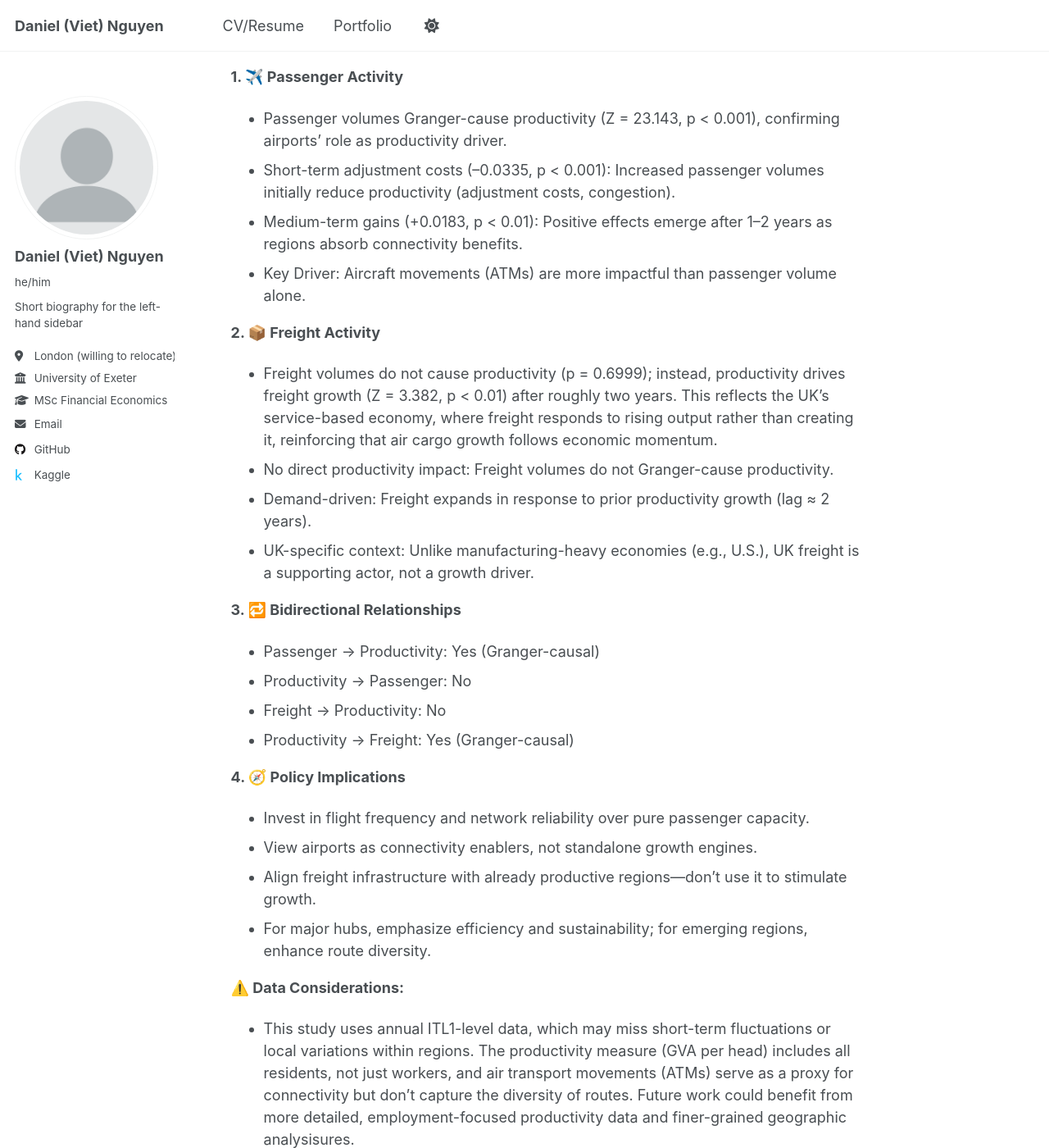
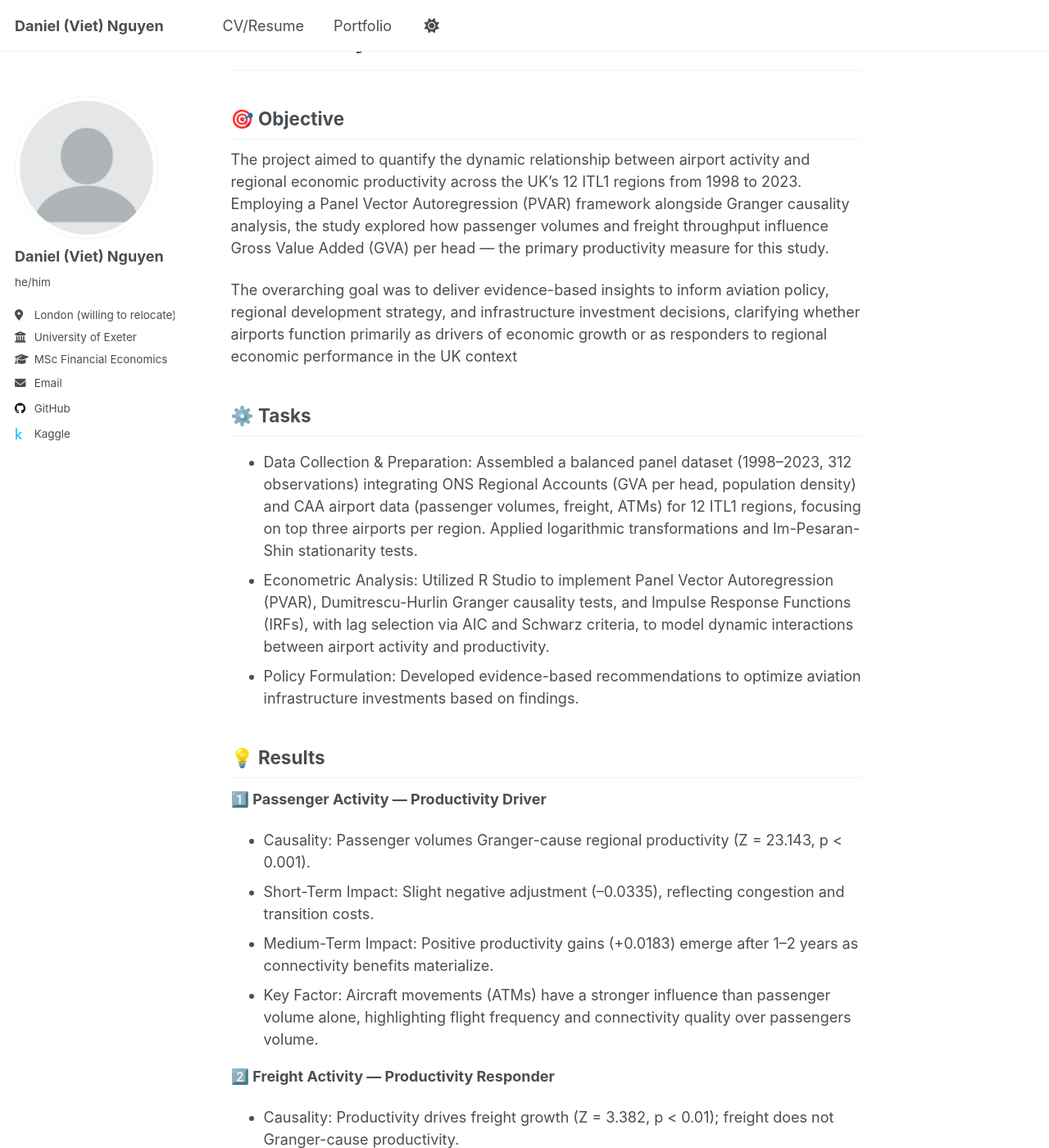
Before and after one commit to Danny-NG-9999/Danny-NG-9999.github.io, a Jekyll site: the page built from _portfolio/portfolio-1.md, in a window 1280 px wide and 1400 px high, scrolled down 331 px. Shown: the whole window at 82% size. Built offline with Jekyll 4.4.1, drawn with Linux system fonts in a browser that asks for light colours; a script that is not in the unit is left out; some of the changed text lies outside the part shown.

Commit message:
update portfolio

```diff
--- a/_config.yml
+++ b/_config.yml
@@ -26,7 +26,7 @@ author:
   avatar           : "profile.png"
   name             : "Daniel (Viet) Nguyen" # Your name
   pronouns         : "he/him" # example: "she/her"
-  bio              : "Short biography for the left-hand sidebar"
+  bio              : ""
   location         : "London (willing to relocate)"
   university       : "University of Exeter"
   degree           : "MSc Financial Economics"
--- a/_pages/cv.md
+++ b/_pages/cv.md
@@ -44,11 +44,27 @@ redirect_from:
 - **Compliance and Control Testing:** Assessed privileged access rights and application security configurations during system reviews to ensure SOX compliance. Identified and facilitated the remediation of five high-priority access vulnerabilities, strengthening clients’ compliance posture and enhancing the overall control environment.
 - **Project Management:** Contributed to a £3.4m data governance transformation programme, supporting KPMG Lighthouse experts and client teams in aligning data strategy with ISO 27001 and GDPR standards. Assisted with stakeholder communications by preparing presentations, Q&A logs, and progress reports, and processed project documentation for KPMG experts, helping ensure milestones were delivered on time, within budget, and in line with regulatory requirements.
 
+## DATA ANALYTICS & RESEARCH PROJECTS
+---
+### BI Analytics Project – Olist’s E-Commerce Platform (Brazil) | United Kingdom | October 2025 - October 2025
+- **Objective:** Conducted a comprehensive Business Intelligence analysis of Olist’s e-commerce dataset (100,000+ orders, 2016–2018) to deliver actionable insights for improving sales, customer retention, and marketplace competitiveness.
+- **Methodology & Scope:** Utilized Power BI, Python, and MySQL to analyse 12 relational tables and develop interactive dashboards for insights across operational performance, logistics, customer reviews, and lead conversion.
+- **Results:**
+    - Identified 55% revenue concentration in three product categories and a 93.6% one-time buyer rate, recommending loyalty programs and category diversification to increase customer lifetime value by 10–15%.
+    - Uncovered critical operational bottlenecks, including 2.8-day seller-to-carrier delays and regional delivery disparities; proposed a dual logistics strategy — centralized fulfilment hubs for high-volume regions (e.g. São Paulo) and decentralized partnerships for low-volume areas along with ML-driven predictive models to reduce fulfilment variance.
+
+### Analytical Research Project – MSc Dissertation, University of Exeter | United Kingdom | July 2025 – September 2025
+- **Objective:** Investigated the dynamic relationship between airport activity (passenger volumes and freight throughput) and regional economic productivity (GVA per head) across 12 UK ITL1 regions, testing for bidirectional causality to provide evidence-based insights informing the UK’s Levelling Up agenda, aviation policy, and regional development strategies.
+- **Methodology:** Employed Panel Vector Autoregression (PVAR) and Granger causality tests on a balanced panel dataset (1998–2023, 312 observations) using R Studio, integrating UK Civil Aviation Authority (CAA) airport data with Office for National Statistics (ONS) regional GVA metrics; analysed impacts while controlling for population density, applying stationarity tests (Im-Pesaran-Shin), logarithmic transformations, and lag selection (AIC/SC) for robust econometric modelling..
+- **Result:**
+    - Confirmed passenger activity Granger-causes productivity with short-term adjustment costs and medium-term gains (lag 2: +0.0183, p<0.01), driven by aircraft movements; freight responds to productivity growth (Z=3.382, p<0.01) but does not cause or drive it.
+    - Recommended prioritizing flight frequency, route diversity, and efficiency in hub regions, while enhancing targeted connectivity in emerging regions to boost productivity.
+
 
 ## COMMUNITY SERVICE & EXTRA CURRICULAR ACTIVITIES
 ---
 
-### Volunteer in various Food Action initiatives, United Kingdom | November 2024 – June 2025
+### Volunteer in various Food Action initiatives | United Kingdom | November 2024 – June 2025
 - **Community Impact:** Collected and distributed an average of 285 meal portions per month to shelters and vulnerable individuals, addressing food-poverty issues and providing essential nutrition to the low-income community.
 - **Logistics and Fair Distribution:** Managed food inventory, maintained accurate records, and prioritized distribution based on community needs, ensuring fair and needs-based meal distribution to shelters.
 - **Event Support:** Assisted in charity event logistics, including venue setup and table preparation, creating welcoming environments that enhanced donor and guest experiences. Recognized as Top Volunteer at Food Action Exeter in Q4 2024 for exceptional contributions and dedication.
--- a/_portfolio/portfolio-1.md
+++ b/_portfolio/portfolio-1.md
@@ -1,36 +1,50 @@
 ---
 title: "Portfolio 1: Airport Activity and Regional Productivity in the United Kingdom: An Empirical Study of Connectivity, Freight Operations, and Economic Growth (1998–2023)"
-excerpt: "Short description of portfolio item number 1<br/>"
+excerpt: "This project analyzes the relationship between airport activity and regional economic productivity across the UK’s 12 ITL1 regions (1998–2023) using Panel Vector Autoregression (PVAR) and Granger causality analysis, providing evidence-based insights to guide aviation policy, regional development, and infrastructure investment decisions.<br/><img src='/images/Dissertation (Granger Causality).png'>"
 collection: portfolio
 ---
 
-This study examines how airport activity influences regional productivity across the UK (1998–2023), using a Panel Vector Autoregression (PVAR) framework and Granger causality tests to capture dynamic, bidirectional effects between passenger volumes, freight throughput, aircraft movements (ATMs), and GVA per head.
+📎For more details, click [here](https://github.com/Danny-NG-9999/Academic-and-Personal-Projects/tree/main/Dissertation%20Project)
 
-**1. ✈️ Passenger Activity**
-- Passenger volumes Granger-cause productivity (Z = 23.143, p < 0.001), confirming airports’ role as productivity driver.
-- Short-term adjustment costs (–0.0335, p < 0.001): Increased passenger volumes initially reduce productivity (adjustment costs, congestion).
-- Medium-term gains (+0.0183, p < 0.01): Positive effects emerge after 1–2 years as regions absorb connectivity benefits.
-- Key Driver: Aircraft movements (ATMs) are more impactful than passenger volume alone.
+# 🧭 Project Overview: Aviation Activity & Regional Productivity in the UK (1998–2023)
+---
 
-**2. 📦 Freight Activity**
-- Freight volumes do not cause productivity (p = 0.6999); instead, productivity drives freight growth (Z = 3.382, p < 0.01) after roughly two years. This reflects the UK’s service-based economy, where freight responds to rising output rather than creating it, reinforcing that air cargo growth follows economic momentum.
-- No direct productivity impact: Freight volumes do not Granger-cause productivity.
-- Demand-driven: Freight expands in response to prior productivity growth (lag ≈ 2 years).
-- UK-specific context: Unlike manufacturing-heavy economies (e.g., U.S.), UK freight is a supporting actor, not a growth driver.
+## 🎯 Objective
+The project aimed to quantify the dynamic relationship between airport activity and regional economic productivity across the UK’s 12 ITL1 regions from 1998 to 2023. Employing a Panel Vector Autoregression (PVAR) framework alongside Granger causality analysis, the study explored how passenger volumes and freight throughput influence Gross Value Added (GVA) per head — the primary productivity measure for this study.
 
-**3. 🔁 Bidirectional Relationships**
-- Passenger → Productivity: Yes (Granger-causal)
-- Productivity → Passenger: No
-- Freight → Productivity: No
-- Productivity → Freight: Yes (Granger-causal)
+The overarching goal was to deliver evidence-based insights to inform aviation policy, regional development strategy, and infrastructure investment decisions, clarifying whether airports function primarily as drivers of economic growth or as responders to regional economic performance in the UK context
 
-**4. 🧭 Policy Implications**
-- Invest in flight frequency and network reliability over pure passenger capacity.
-- View airports as connectivity enablers, not standalone growth engines.
-- Align freight infrastructure with already productive regions—don’t use it to stimulate growth.
-- For major hubs, emphasize efficiency and sustainability; for emerging regions, enhance route diversity.
 
-**⚠️ Data Considerations:**
-- This study uses annual ITL1-level data, which may miss short-term fluctuations or local variations within regions. The productivity measure (GVA per head) includes all residents, not just workers, and air transport movements (ATMs) serve as a proxy for connectivity but don’t capture the diversity of routes. Future work could benefit from more detailed, employment-focused productivity data and finer-grained geographic analysisures.
+## ⚙️ Tasks
+- Data Collection & Preparation: Assembled a balanced panel dataset (1998–2023, 312 observations) integrating ONS Regional Accounts (GVA per head, population density) and CAA airport data (passenger volumes, freight, ATMs) for 12 ITL1 regions, focusing on top three airports per region. Applied logarithmic transformations and Im-Pesaran-Shin stationarity tests.
+- Econometric Analysis: Utilized R Studio to implement Panel Vector Autoregression (PVAR), Dumitrescu-Hurlin Granger causality tests, and Impulse Response Functions (IRFs), with lag selection via AIC and Schwarz criteria, to model dynamic interactions between airport activity and productivity.
+- Policy Formulation: Developed evidence-based recommendations to optimize aviation infrastructure investments based on findings.
 
-In summary, Airports in the UK are connectivity catalysts—not automatic growth engines. Their economic value emerges when operational quality and network design align with regional industrial strengths, turning air mobility into sustained productivity gains.
+## 💡 Results
+
+**1️⃣ Passenger Activity — Productivity Driver**
+- Causality: Passenger volumes Granger-cause regional productivity (Z = 23.143, p < 0.001).
+- Short-Term Impact: Slight negative adjustment (–0.0335), reflecting congestion and transition costs.
+- Medium-Term Impact: Positive productivity gains (+0.0183) emerge after 1–2 years as connectivity benefits materialize.
+- Key Factor: Aircraft movements (ATMs) have a stronger influence than passenger volume alone, highlighting flight frequency and connectivity quality over passengers volume.
+
+**2️⃣ Freight Activity — Productivity Responder**
+- Causality: Productivity drives freight growth (Z = 3.382, p < 0.01); freight does not Granger-cause productivity.
+- Reflects the UK’s service-based economy, where air cargo expands in response to economic activity rather than stimulating it.
+- Freight growth typically lags productivity increases by ~2 years.
+
+| Relationship             | Causality  |
+| ------------------------ | -----------|
+| Passenger → Productivity | ✅ Yes     |
+| Productivity → Passenger | ❌ No      |
+| Freight → Productivity   | ❌ No      |
+| Productivity → Freight   | ✅ Yes     |
+
+**3️⃣ Strategic Implications**
+- Invest in network reliability and route frequency, not just airport capacity.
+- Treat airports as connectivity enablers, not standalone growth engines.
+- Align freight infrastructure with productive regions rather than using it to initiate growth.
+- For major hubs (e.g., LHR, MAN, EDI): focus on operational efficiency and sustainability.
+- For emerging regions: prioritize route diversification to enhance regional inclusion.
+
+Overall, airports in the UK act as catalysts for regional productivity through enhanced connectivity — but only when integrated with strong regional economic structures. Their economic value is contingent on operational quality, network diversity, and alignment with regional strengths, rather than sheer volume growth.
--- a/_portfolio/portfolio-2.html
+++ /dev/null
@@ -1,50 +0,0 @@
----
-title: "Portfolio 2: Strategic BI Analysis of the Brazilian E-Commerce Platform (Olist) "
-excerpt: "Short description of portfolio item number 2 <br/><img src='/images/500x300.png'>"
-collection: portfolio
----
-
-This comprehensive analysis of Olist’s Brazilian E-Commerce Dataset—spanning 100,000+ orders from 2016 to 2018—reveals a marketplace characterized by rapid growth but constrained by logistical inefficiencies and customer retention gaps. After rigorous data cleaning and transformation, the refined dataset includes:
-- 96,100 unique customers
-- 3,100 active sellers
-- ~99,500 orders ready for deep analysis
-
-### 1️⃣ Operational Performance
-1. Seasonality & Sales Trends: Gross sales peak in August ($2.18M) and March ($1.77M), with troughs in October ($0.68M) and November ($0.79M). The average order value (AOV) remains modest at $15.73, indicating a high-volume, low-ticket model.
-    - Recommendation: Implement ML-based demand forecasting to align inventory with seasonal demand; introduce “free shipping thresholds” and off-peak promotions to raise AOV and stabilize sales.
-2. Revenue Concentration Risk: The top three categories — Sports & Leisure, Health & Beauty, and Cool Stuff — drive 55% of total gross sales ($8.6M), signaling category overdependence.
-    - Recommendation: Diversify revenue through emerging categories (e.g., Electronics, Stationery), and promote cross-category bundles to mitigate concentration risk.
-3. Customer Retention Challenge: 93.6% of customers are one-time buyers, with an average 1.03 orders per user, reflecting strong acquisition but weak retention.
-    - Recommendation: Introduce loyalty or subscription programs, automated re-engagement campaigns, and experience improvements to elevate repeat purchase rates.
-4. Seller Ecosystem Efficiency: Small sellers (37.7%) outperform large ones in fulfillment speed (8.9 vs. 9.6 days), contributing 46% of total sales ($7.2M). Yet, seller productivity remains low at 32 orders per seller.
-    - Recommendation: Launch a Seller Performance Framework with tiered incentives, training, and SLA-based monitoring to scale high-performing behaviors.
-
-### 2️⃣ Logistics Performance
-1. Fulfillment Bottlenecks: Average processing time is 0.43 hours, but seller-to-carrier handoff lags by 2.8 days, indicating operational inefficiencies.
-    - Recommendation: Deploy a Predictive Delivery Promise Engine using ML to improve ETA accuracy; tighten seller-level operational SLAs.
-2. Carrier Optimization: Delivery delays and inconsistency in regional performance suggest dependency on limited logistics partners.
-    - Recommendation: Implement a multi-carrier strategy with dynamic carrier selection based on regional data and seasonal demand to cut delivery variance and cost.
-3. Payment Mix & Reliability: Credit cards dominate (majority of transactions), followed by Boleto — a critical local payment method. Cancellations remain low, but incremental improvements could yield +$312K in revenue.
-    - Recommendation: Standardize product listings and EDD visibility to reduce cancellations; introduce seller-level monitoring for proactive intervention.
-4. Regional Disparities: Southeast states (SP, MG, RJ) dominate revenue and customer base, while the North and Central-West remain underpenetrated.
-    - Recommendation: Explore a dual logistics model — a regional SP/RJ fulfillment hub for dense markets and decentralized partnerships for low-volume regions.
-
-### 3️⃣ Customer Reviews
-1. Primary Pain Points: Negative reviews are driven by delivery delays, product mismatches, and quality issues, particularly in high-risk categories (Furniture, Bed & Bath, Electronics).
-    - Recommendation: Enforce packaging compliance for fragile categories and standardized product listings to ensure accuracy and prevent mismatches.
-2. Sentiment Dynamics: Overall ratings remain high (4–5 stars dominant), but sentiment dips during high-volume months (March, August) due to logistics strain.
-    - Recommendation: Perform root-cause diagnostics on seasonal dips; implement capacity planning and a 3-star recovery program to convert neutral buyers into loyal promoters.
-3. Review Concentration: High-volume categories correlate with higher bad-review density, emphasizing the need for category-specific quality control.
-    - Recommendation: Create feedback loops where category managers review negative feedback monthly and act on recurring issues via seller retraining and listing updates.
-
-### 4️⃣ Lead Conversion (Seller Acquisition)
-1. High-Intent Channels Driving Growth: Paid Search (12.3%), Organic Search (11.8%), and Direct Traffic (11.2%) contribute ~62% of all closed leads, validating strong intent-driven acquisition and brand trust.
-    - Recommendation: Scale Paid Search around top-performing keyword clusters and expand SEO content targeting seller pain points.
-2. Untapped Referral Opportunity: The Referral channel (8.45%) shows high conversion efficiency but lacks formal structure.
-    - Recommendation: Launch a tiered referral program rewarding conversions, leveraging seller advocacy for low-CAC lead generation.
-3. Reseller Dependency: Resellers comprise 69.7% of all sellers, while manufacturers (28.7%) offer greater margin potential.
-    - Recommendation: Develop a Manufacturer Enablement Program with reduced commissions, co-marketing, and direct-to-consumer support to attract high-value sellers.
-4. Marketplace Diversification: Minimal participation from other business types (1.5%) reveals limited vertical integration.
-    - Recommendation: Broaden the ecosystem by onboarding service vendors, private labels, and logistics partners, fostering a more resilient and value-rich marketplace.
-
-In summary, Olist’s marketplace demonstrates robust seller acquisition, healthy sales volumes, and scalable operational capacity. To sustain and accelerate growth, the platform must modernize logistics, enhance customer retention, diversify product categories, and expand its seller ecosystem. Effective execution of these initiatives could drive a 10–15% increase in customer lifetime value, reduce fulfillment variability by 10%, and broaden market penetration into underdeveloped regions.
```
Also changed, not shown: _portfolio/portfolio-2.md (added, +35 -0 lines).
